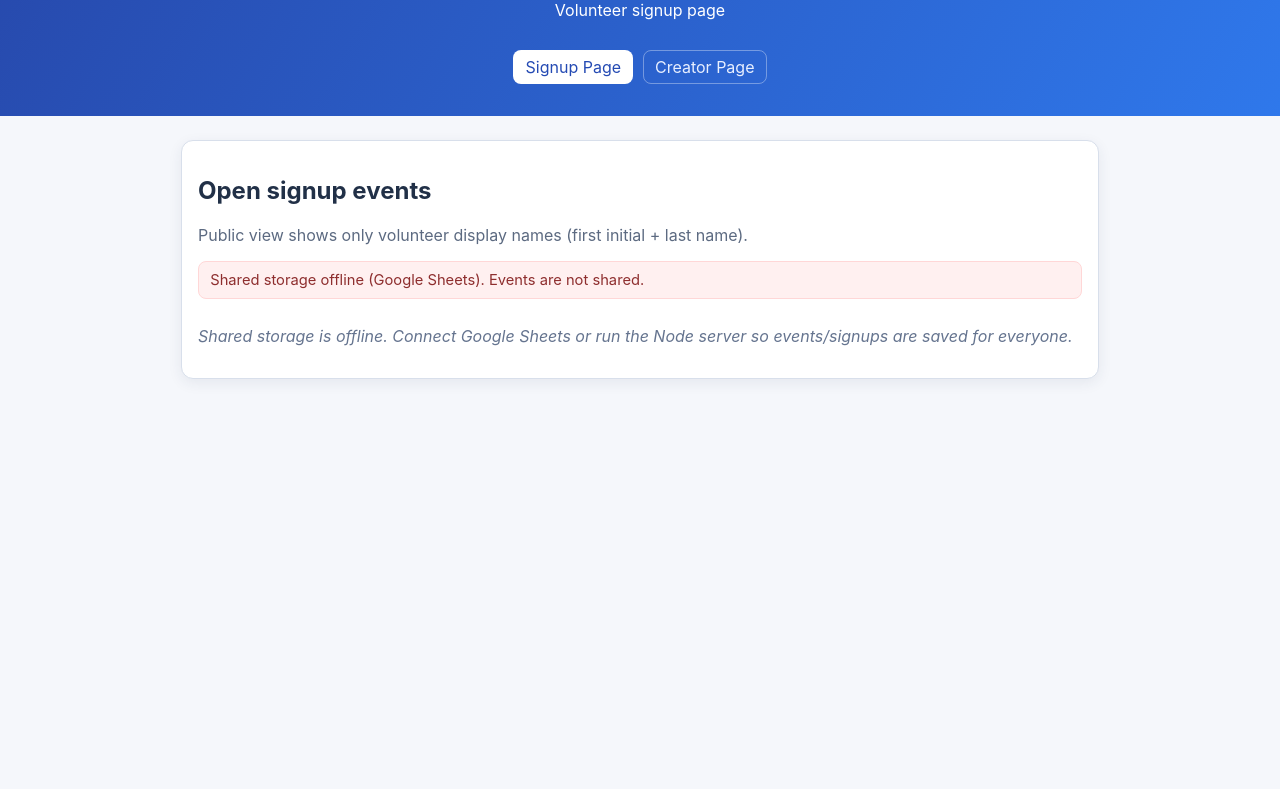
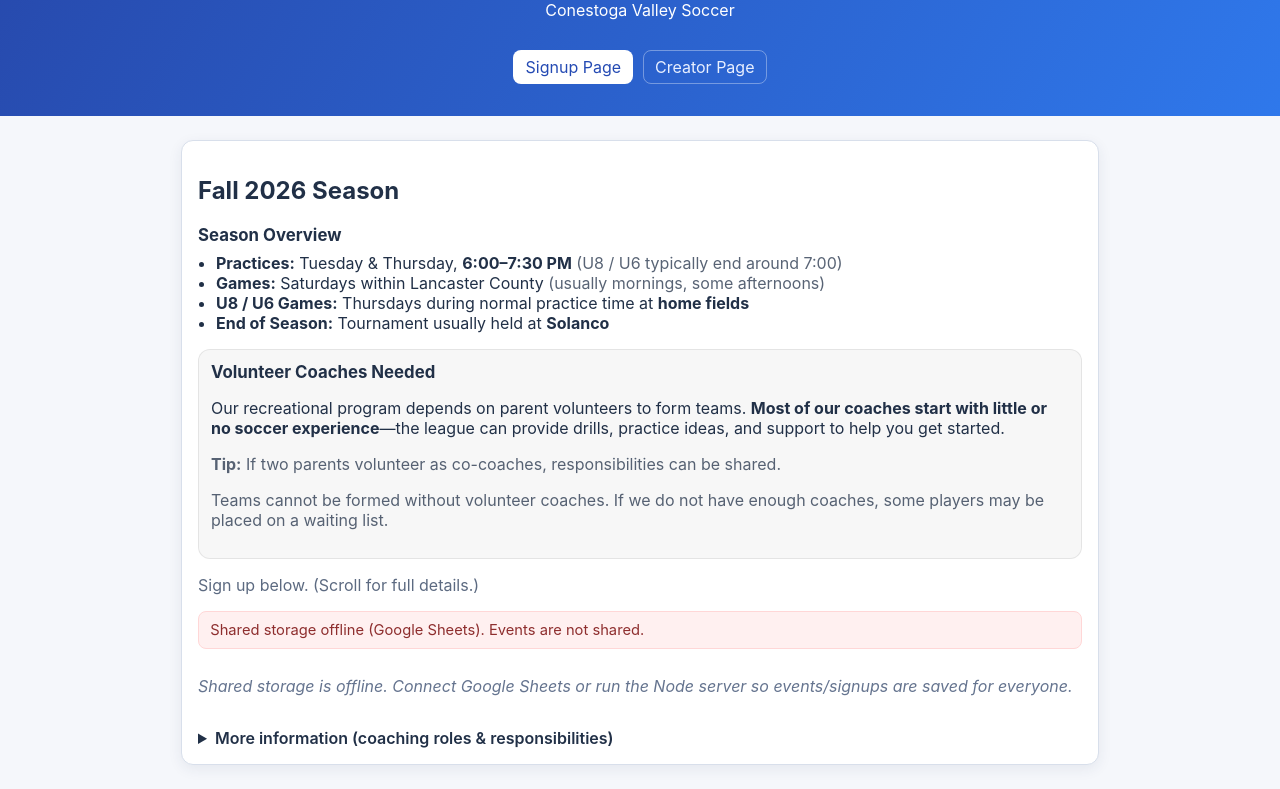
Before and after one commit to scottschrum79-design/CVsoccer, a website: page index.html in a window 1280 px wide. Shown: the part 87-876 px from the top of the page. Before the commit the page ends 800 px from the top, so only its background shows below. Drawn offline with Linux system fonts and the light colour scheme; no server answers.

Commit message:
Add files via upload

```diff
--- a/index.html
+++ b/index.html
@@ -3,13 +3,13 @@
 <head>
     <meta charset="UTF-8" />
     <meta name="viewport" content="width=device-width, initial-scale=1.0" />
-    <title>TeamSignups | Volunteer Signup</title>
+    <title>CV Soccer | Volunteer Signup</title>
     <link rel="stylesheet" href="styles.css" />
 </head>
 <body data-page="signup">
     <header class="topbar">
-        <h1>TeamSignups</h1>
-        <p>Volunteer signup page</p>
+        <h1>Coaching Signups</h1>
+        <p>Conestoga Valley Soccer</p>
         <nav class="topnav">
             <a href="index.html" class="active">Signup Page</a>
             <a href="create.html">Creator Page</a>
@@ -18,10 +18,73 @@
 
     <main class="layout single">
         <section class="card">
-            <h2>Open signup events</h2>
-            <p class="helper-text">Public view shows only volunteer display names (first initial + last name).</p>
+            <h2>Fall 2026 Season</h2>
+
+            <!-- QUICK SUMMARY (TOP) -->
+            <div class="info-block">
+                <h3 class="info-title">Season Overview</h3>
+                <ul class="info-list">
+                    <li><strong>Practices:</strong> Tuesday & Thursday, <strong>6:00–7:30 PM</strong> <span class="muted">(U8 / U6 typically end around 7:00)</span></li>
+                    <li><strong>Games:</strong> Saturdays within Lancaster County <span class="muted">(usually mornings, some afternoons)</span></li>
+                    <li><strong>U8 / U6 Games:</strong> Thursdays during normal practice time at <strong>home fields</strong></li>
+                    <li><strong>End of Season:</strong> Tournament usually held at <strong>Solanco</strong></li>
+                </ul>
+            </div>
+
+            <!-- VOLUNTEER ENCOURAGEMENT (ABOVE SIGNUPS) -->
+            <div class="callout">
+                <h3 class="info-title">Volunteer Coaches Needed</h3>
+                <p>
+                    Our recreational program depends on parent volunteers to form teams.
+                    <strong>Most of our coaches start with little or no soccer experience</strong>—the league can provide drills,
+                    practice ideas, and support to help you get started.
+                </p>
+                <p class="muted" style="margin-top: 8px;">
+                    <strong>Tip:</strong> If two parents volunteer as co-coaches, responsibilities can be shared.
+                </p>
+                <p class="muted" style="margin-top: 8px;">
+                    Teams cannot be formed without volunteer coaches. If we do not have enough coaches, some players may be placed on a waiting list.
+                </p>
+            </div>
+
+            <!-- SHORT LABEL ABOVE THE LIST -->
+            <p class="helper-text">Sign up below. (Scroll for full details.)</p>
+
+            <!-- Your existing status + list -->
             <p id="sync-status" class="sync-status" data-type="info">Checking shared storage...</p>
             <div id="public-event-list" class="stack"></div>
+
+            <!-- FULL DETAILS (BOTTOM) -->
+            <details class="details-block">
+                <summary>More information (coaching roles & responsibilities)</summary>
+
+                <div class="details-inner">
+                    <h4>Head Coach Responsibilities</h4>
+                    <ul>
+                        <li>Parent communications about schedule changes, uniforms, and team updates</li>
+                        <li>Organizing and running practices</li>
+                        <li>Contacting the opposing coach prior to the game to confirm details</li>
+                        <li>Providing payment to the referee for home games</li>
+                        <li>Entering game scores online</li>
+                    </ul>
+
+                    <h4>Assistant Coach Responsibilities</h4>
+                    <ul>
+                        <li>Supporting the head coach during practices and games</li>
+                        <li>Fulfilling head coach duties when the head coach is not present</li>
+                        <li>Helping keep players on task and engaged</li>
+                    </ul>
+
+                    <h4>Schedule Details</h4>
+                    <ul>
+                        <li><strong>Practices:</strong> Tuesday & Thursday, 6:00–7:30 PM (U8 / U6 typically end at 7:00)</li>
+                        <li><strong>Games:</strong> Saturdays within Lancaster County (usually mornings, some afternoons)</li>
+                        <li><strong>U8 / U6 Games:</strong> Home games on Thursdays during normal practice time</li>
+                        <li><strong>End-of-season:</strong> Tournament at Solanco</li>
+                    </ul>
+                </div>
+            </details>
+
         </section>
     </main>
 
```
